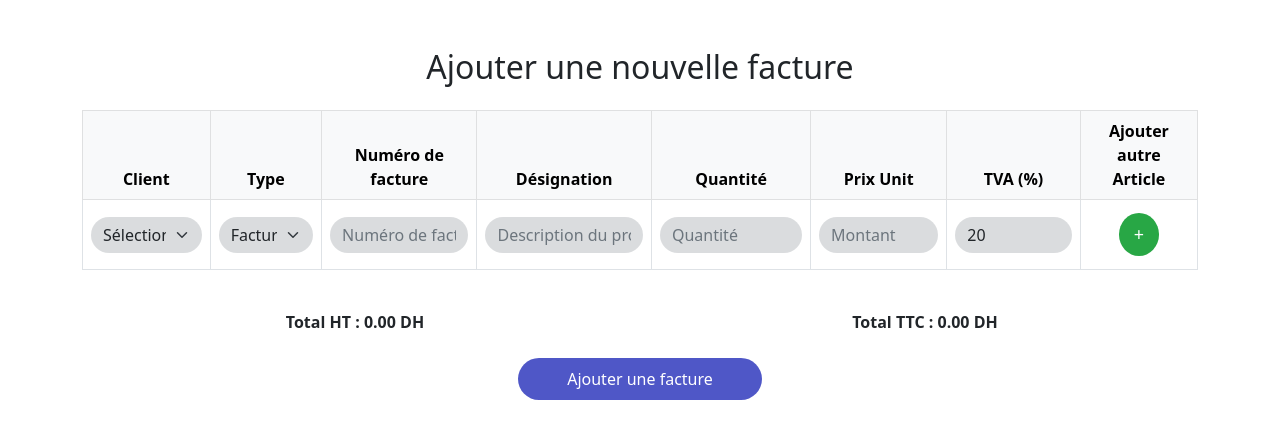
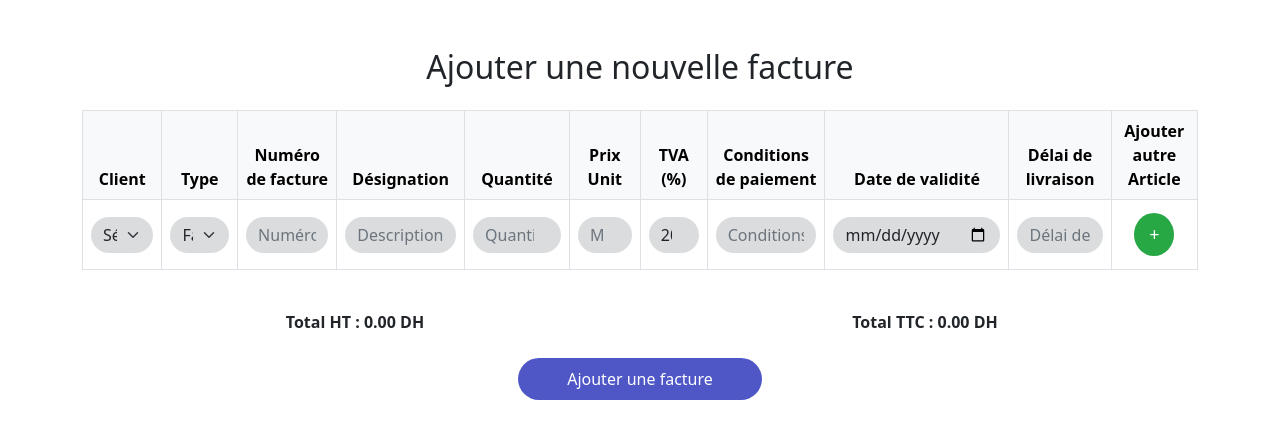
Before and after one commit to othman-el/Invoice-Management-System, a PHP site: page /ajouter_facture.php in a window 1280 px wide. Shown: the part 116-555 px from the top of the page. Run offline with PHP 8.4, Linux system fonts and the light colour scheme; data that the repository does not hold is empty.

Commit message:
modification sur la facture

```diff
--- a/ajouter_facture.php
+++ b/ajouter_facture.php
@@ -15,7 +15,9 @@ if ($_SERVER['REQUEST_METHOD'] === 'POST') {
     $N_facture = $_POST['N_facture'];
     $tva = 20;
     $date_creation = date('Y-m-d H:i:s');
-
+    $conditions = $_POST['Conditions'] ?? '';
+    $date_validite = $_POST['Datee'] ?? '';
+    $livraison = $_POST['livraison'] ?? '';
 
     $designations = $_POST['Designation'] ?? [];
     $quantities = $_POST['Quantite'] ?? [];
@@ -48,8 +50,8 @@ if ($_SERVER['REQUEST_METHOD'] === 'POST') {
         $pdo->beginTransaction();
 
         $sqlFacture = "INSERT INTO factures
-            (ClientID, N_facture, type, TVA, Montant_Total_HT, Montant_Total_TTC, Date_Creation)
-            VALUES (?, ?, ?, ?, ?, ?, ?)";
+            (ClientID, N_facture, type, TVA, Montant_Total_HT, Montant_Total_TTC, Date_Creation, Conditions, Datee, livraison)
+            VALUES (?, ?, ?, ?, ?, ?, ?, ?, ?, ?)";
 
         $stmtFacture = $pdo->prepare($sqlFacture);
         $stmtFacture->execute([
@@ -59,7 +61,10 @@ if ($_SERVER['REQUEST_METHOD'] === 'POST') {
             $tva,
             $totalHT,
             $totalTTC,
-            $date_creation
+            $date_creation ,
+            $conditions,
+            $date_validite,
+            $livraison
         ]);
 
         $factureID = $pdo->lastInsertId();
@@ -219,6 +224,9 @@ if (isset($_GET['show_invoices'])) {
                             <th>Quantité</th>
                             <th>Prix Unit</th>
                             <th>TVA (%)</th>
+                            <th>Conditions de paiement</th>
+                            <th>Date de validité</th>
+                            <th>Délai de livraison</th>
                             <th>Ajouter autre Article</th>
                         </tr>
                     </thead>
@@ -266,6 +274,21 @@ if (isset($_GET['show_invoices'])) {
                                 <input type="number" name="TVA" value="20" readonly
                                     class="form-control rounded-pill bg-secondary bg-opacity-25 border-0">
                             </td>
+                            <td>
+                                <input type="text" name="Conditions" required
+                                    class="form-control rounded-pill bg-secondary bg-opacity-25 border-0"
+                                    placeholder="Conditions de paiement">
+                            </td>
+                            <td>
+                                <input type="date" name="Datee" required
+                                    class="form-control rounded-pill bg-secondary bg-opacity-25 border-0">
+                            </td>
+                            <td>
+                                <input type="text" name="livraison" required
+                                    class="form-control rounded-pill bg-secondary bg-opacity-25 border-0"
+                                    placeholder="Délai de livraison">
+                            </td>
+
                             <td>
                                 <button type="button" class="add-row-btn" id="main-add-btn" onclick="addDetailRow()"
                                     title="Ajouter un article">+</button>
@@ -352,6 +375,9 @@ if (isset($_GET['show_invoices'])) {
                     class="form-control rounded-pill bg-light border-0"
                     placeholder="Montant" onchange="calculateTotal()">
             </td>
+            <td class="empty-cell"></td>
+            <td class="empty-cell"></td>
+            <td class="empty-cell"></td>
             <td class="empty-cell"></td>
             <td>
                 <button type="button" class="remove-row-btn" onclick="removeDetailRow(${detailRowCount})"
```
Also changed, not shown: voir_facture.php (+71 -34 lines), images/unnamed.png (added).
